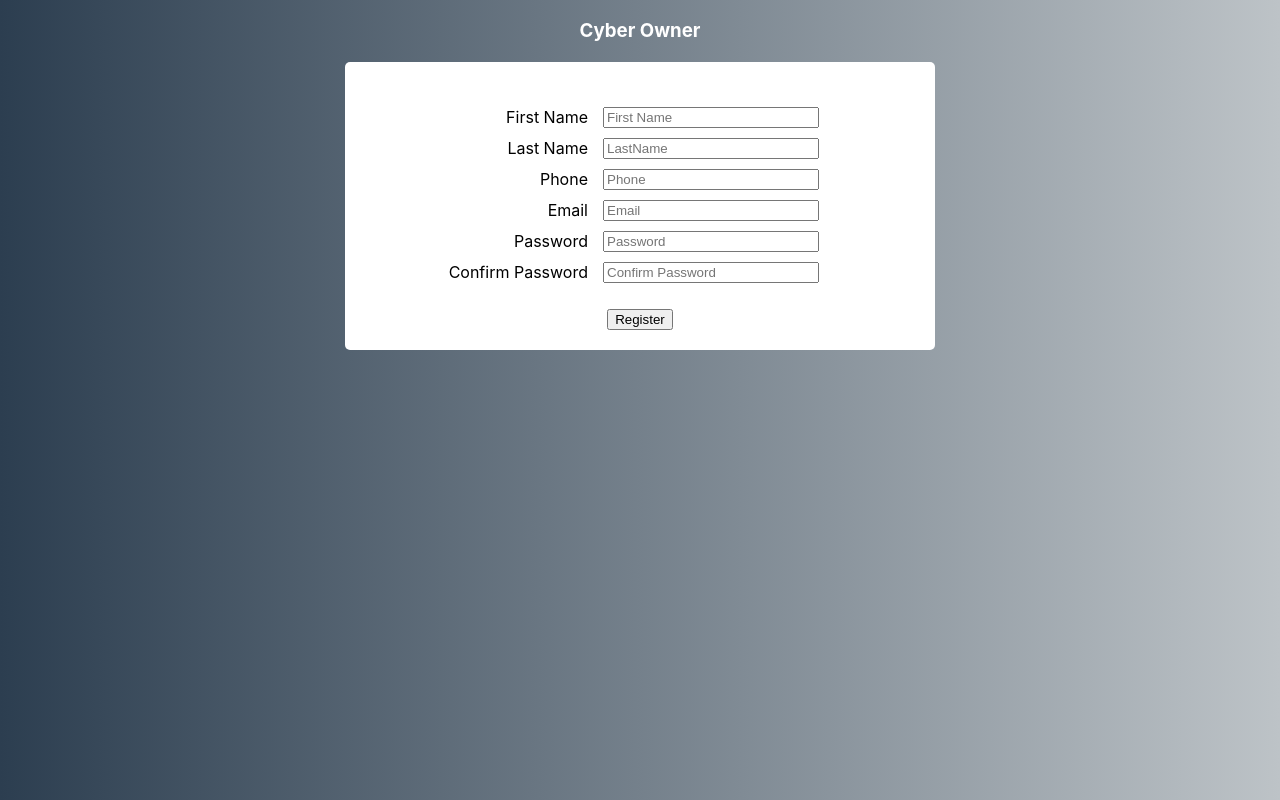
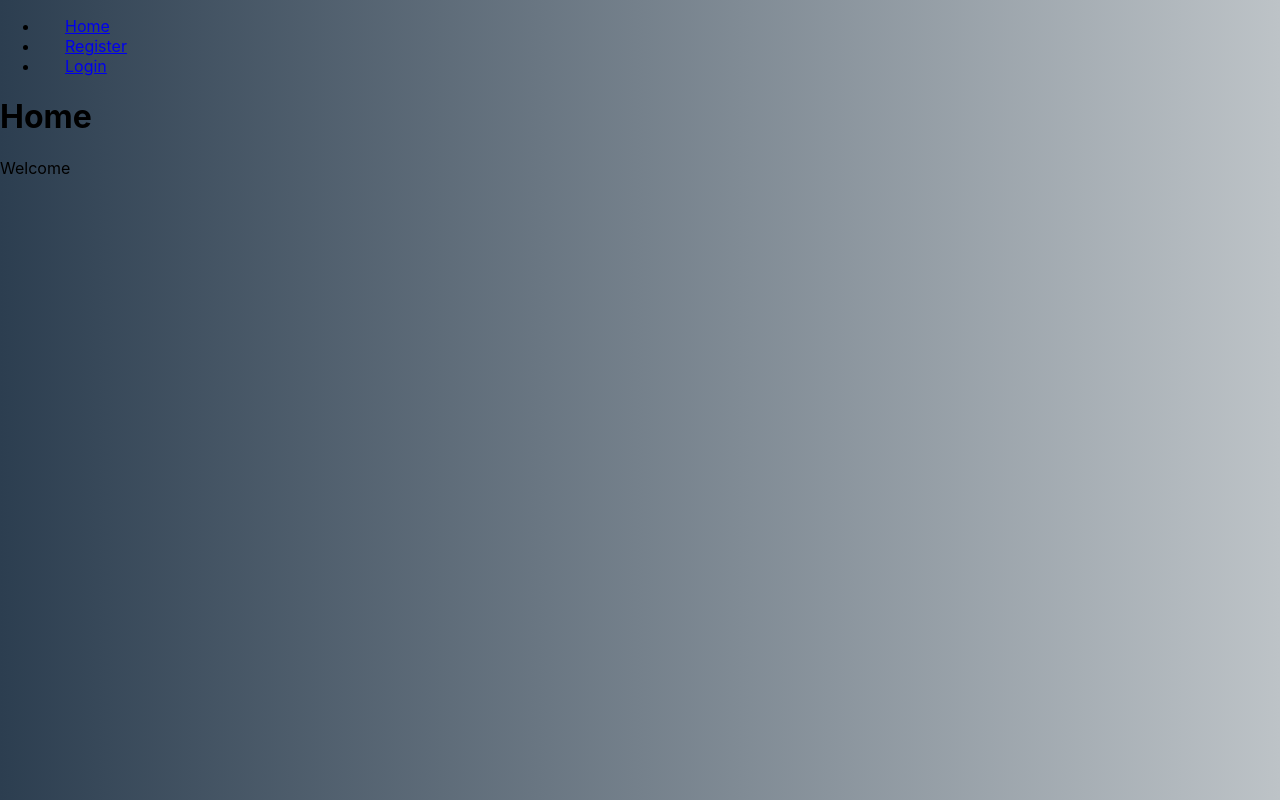
Before and after one commit to snipexx122/YALLA_PS, a React (Create React App) app in the folder yallaps/: page / in a window 1280 px wide. Built offline with nearby package versions, Linux system fonts and the light colour scheme.

Commit message:
7aga ws5a

```diff
--- a/yallaps/package.json
+++ b/yallaps/package.json
@@ -34,5 +34,8 @@
       "last 1 firefox version",
       "last 1 safari version"
     ]
+  },
+  "devDependencies": {
+    "react-router-dom": "^6.23.1"
   }
 }
--- a/yallaps/src/App.css
+++ b/yallaps/src/App.css
@@ -1,9 +1,3 @@
-.header{
-  text-align: center;
-  margin: 0;
-  top: 0;
-}
-
 .App {
   text-align: center;
   margin: 0;
--- a/yallaps/src/App.js
+++ b/yallaps/src/App.js
@@ -1,20 +1,30 @@
 
 import './App.css';
-import Header from './components/header';
-import RegistrationForm from './components/registrationForm';
+import { Outlet, Link} from "react-router-dom";
+
 
 function App() {
   return (
-    <div>
-      <div className="header">
-        <Header />
-      </div>
-      <div className="App">
+   <>
+      <nav className="navbar">
+          <ul>
+            <li>
+              <Link to="/">Home</Link>
+            </li>
+            <li>
+              <Link to="./components/registerationForm">Register</Link>
+            </li>
+            <li>
+              <Link to="./components/login">Login</Link>
+            </li>
+          </ul>
+      </nav>
 
-        <RegistrationForm />
-      </div>
-    </div>
+      <Outlet />
+    </>
   );
 }
 
+
+
 export default App;
--- a/yallaps/src/components/header.js
+++ /dev/null
@@ -1,11 +0,0 @@
-import React from 'react';
-function Header() {
-    return(
-        <nav class="bg-dark navbar-dark navbar">
-            <div className="row col-12 d-flex justify-content-center text-white">
-                <h3>Cyber Owner</h3>
-            </div>
-        </nav>
-    )
-}
-export default Header;
--- /dev/null
+++ b/yallaps/src/components/home.js
@@ -0,0 +1,14 @@
+import React from 'react';
+import './style.css';
+
+
+const Home = () => {
+    return (
+        <div>
+            <h1>Home</h1>
+            <p>Welcome</p>
+        </div>
+    );
+  };
+
+  export default Home;
--- /dev/null
+++ b/yallaps/src/components/login.js
@@ -0,0 +1,49 @@
+import React, {useState} from 'react';
+import './style.css';
+
+function Login() {
+
+    const [email, setEmail] = useState(null);
+    const [password,setPassword] = useState(null);
+
+    const handleInputChange = (e) => {
+        const {id , value} = e.target;
+        if(id === "email"){
+            setEmail(value);
+        }
+        if(id === "password"){
+            setPassword(value);
+        }
+    }
+
+    function formValidate(){
+        return email.length>0&&password.length>0;
+    }
+
+
+    function sayDone(){
+        console.log("Done");
+    }
+
+    return (
+
+        <div className="form">
+            <div className="form-body">
+                <div className="email">
+                    <label className="form__label" for="email">Email </label>
+                    <input  type="tel" id="email" className="form__input" value={email} onChange = {(e) => handleInputChange(e)} placeholder="Email"/>
+                </div>
+                <div className="password">
+                    <label className="form__label" for="password">Password </label>
+                    <input className="form__input" type="password"  id="password" value={password} onChange = {(e) => handleInputChange(e)} placeholder="Password"/>
+                </div>
+            </div>
+            <div class="footer">
+                <button disabled={!formValidate()} onClick={()=>sayDone()}  type="submit" class="btn">Register</button>
+                <a href="#">Need To Registed</a>
+            </div>
+        </div>
+    );
+}
+
+export default Login;
--- a/yallaps/src/components/registrationForm.js
+++ b/yallaps/src/components/registrationForm.js
@@ -1,5 +1,5 @@
 import React, {useState,setState} from 'react';
-import './style.css'
+import './style.css';
 function RegistrationForm() {
 
     const [firstName, setFirstName] = useState(null);
@@ -65,6 +65,7 @@ function RegistrationForm() {
             </div>
             <div class="footer">
                 <button onClick={()=>handleSubmit()} type="submit" class="btn">Register</button>
+                <a href="#">Already Registed</a>
             </div>
         </div>
 
--- a/yallaps/src/components/style.css
+++ b/yallaps/src/components/style.css
@@ -48,3 +48,7 @@ h3{
 .footer{
     text-align: center;
 }
+
+a{
+    margin: 25px;
+}
--- a/yallaps/src/index.js
+++ b/yallaps/src/index.js
@@ -3,13 +3,33 @@ import ReactDOM from 'react-dom/client';
 import './index.css';
 import App from './App';
 import reportWebVitals from './reportWebVitals';
+import { BrowserRouter, Routes, Route } from "react-router-dom";
+import Home from './components/home';
+import RegistrationForm from './components/registrationForm';
+import Login from './components/login';
+
+
+
+function Layout(){
+    return(
+      <div>
+        <BrowserRouter>
+          <Routes>
+            <Route path="/" element={<App />}>
+              <Route index element={<Home />} />
+              <Route path="registerForm" element={<RegistrationForm />} />
+              <Route path="login" element={<Login />} />
+            </Route>
+          </Routes>
+        </BrowserRouter>
+      </div>
+    );
+
+}
+export default Layout;
 
 const root = ReactDOM.createRoot(document.getElementById('root'));
-root.render(
-  <React.StrictMode>
-    <App />
-  </React.StrictMode>
-);
+root.render(<Layout />);
 
 // If you want to start measuring performance in your app, pass a function
 // to log results (for example: reportWebVitals(console.log))
```
Also changed, not shown: 1 other file (tests, documents, lock files or other folders).
